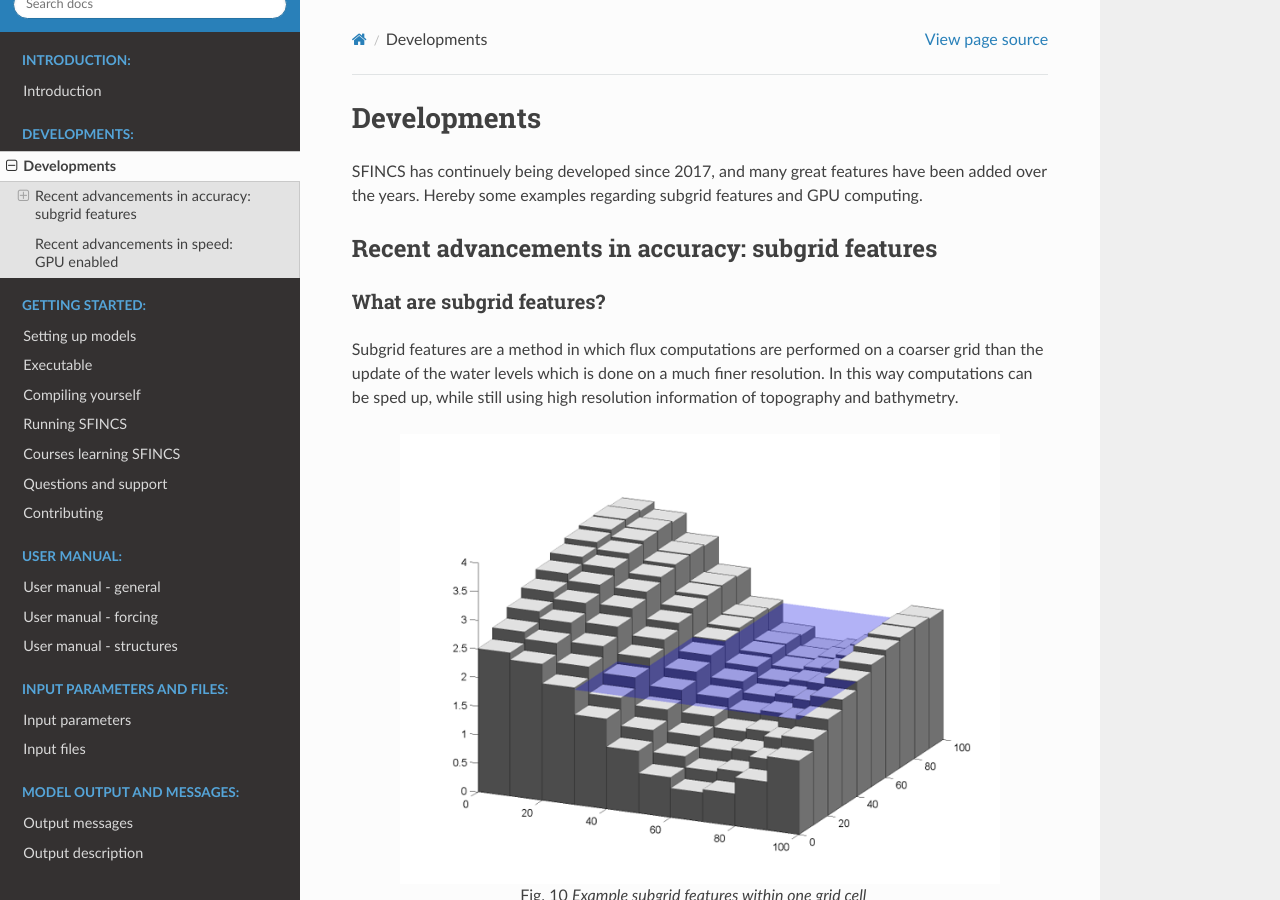
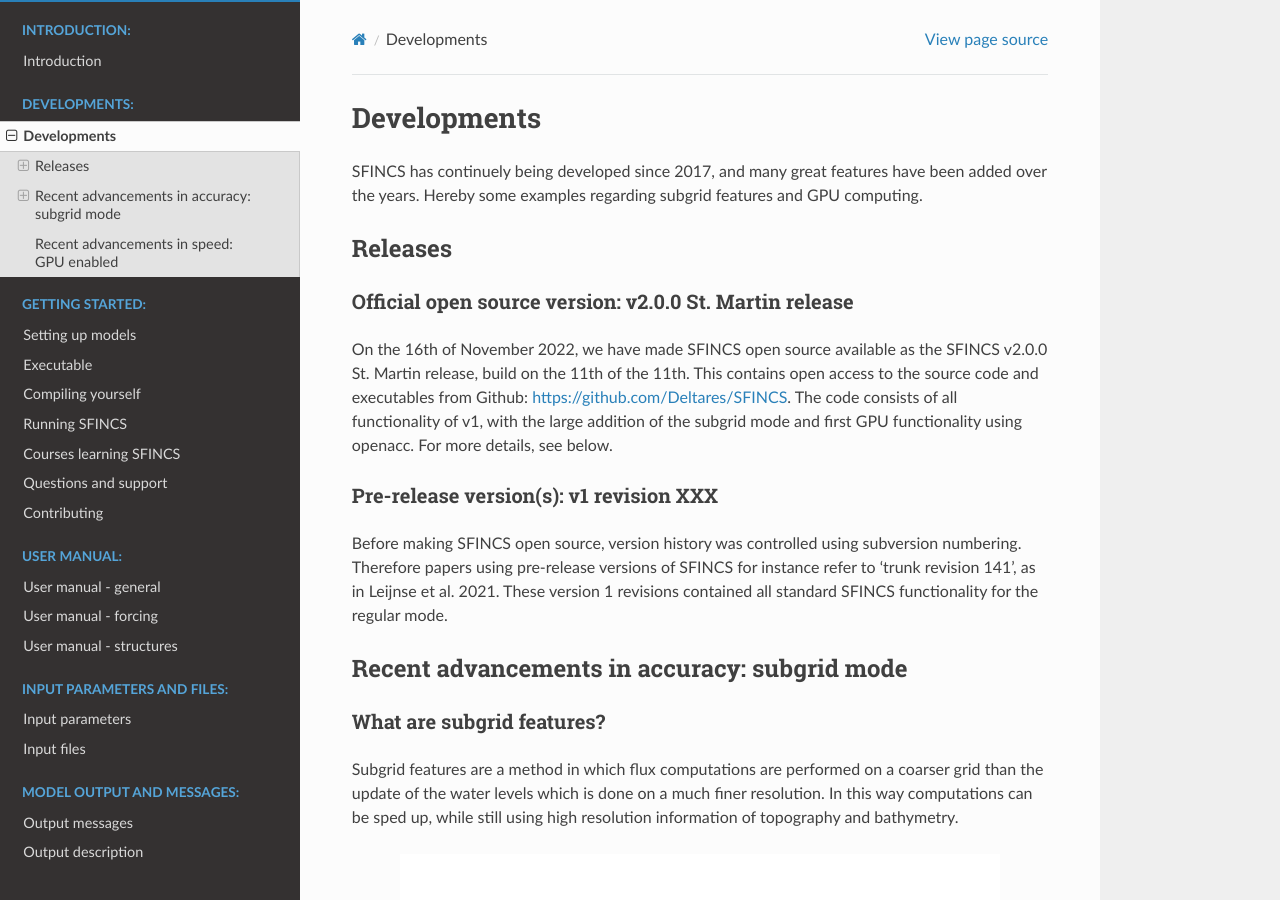
Before and after one commit to Deltares/SFINCS, a Sphinx documentation site: the page built from docs/developments.rst, in a window 1280 px wide and 900 px high. Built offline with Sphinx 7.4.7 and the Read the Docs theme 2.0.0, drawn with Linux system fonts in a browser that asks for light colours.

Commit message:
-Docs addition of description v1, v2 releases

```diff
--- a/docs/developments.rst
+++ b/docs/developments.rst
@@ -4,7 +4,25 @@
 SFINCS has continuely being developed since 2017, and many great features have been added over the years.
 Hereby some examples regarding subgrid features and GPU computing.
 
-Recent advancements in accuracy: subgrid features
+Releases
+-----
+
+Official open source version: v2.0.0 St. Martin release
+^^^^^
+
+On the 16th of November 2022, we have made SFINCS open source available as the SFINCS v2.0.0 St. Martin release, build on the 11th of the 11th.
+This contains open access to the source code and executables from Github: https://github.com/Deltares/SFINCS.
+The code consists of all functionality of v1, with the large addition of the subgrid mode and first GPU functionality using openacc.
+For more details, see below.
+
+Pre-release version(s): v1 revision XXX
+^^^^^
+
+Before making SFINCS open source, version history was controlled using subversion numbering.
+Therefore papers using pre-release versions of SFINCS for instance refer to 'trunk revision 141', as in Leijnse et al. 2021.
+These version 1 revisions contained all standard SFINCS functionality for the regular mode.
+
+Recent advancements in accuracy: subgrid mode
 -----
 
 What are subgrid features?
--- a/docs/input.rst
+++ b/docs/input.rst
@@ -484,7 +484,7 @@
 For more flexibility, this can also be prescribed spatially varying which can be relevant for coastal, riverine and tsunami cases.
 This 'inifile' is now only supported using a **binary** file.
 
-**NOTE - In pre-release versions of SFINCS this was an ascii type file)**
+**NOTE - In pre-release versions of SFINCS this was an ascii type file**
 
 Alternatively, you can specify initial conditions using a restart file, see below:
 
--- a/docs/input_forcing.rst
+++ b/docs/input_forcing.rst
@@ -10,7 +10,7 @@
 Below an example is given of this file, which uses a keyword/value layout.
 For more information regarding specific parameters see the pages 'Input parameters' or 'Output parameters'.
 
-**NOTE - In the manual below, blocks named Matlab example using OET are included, referring to easy setup scripts included in the SFINCS’ Open Earth Tools Matlab set of scripts: https://svn.oss.deltares.nl/repos/openearthtools/trunk/matlab/applications/sfincs**
+**NOTE - In the manual below, blocks named 'Matlab example using OET' are included, referring to easy setup scripts included in the SFINCS’ Open Earth Tools Matlab set of scripts: https://svn.oss.deltares.nl/repos/openearthtools/trunk/matlab/applications/sfincs**
 
 .. figure:: ./figures/SFINCS_documentation_forcing.png
    :width: 800px
--- a/docs/input_structures.rst
+++ b/docs/input_structures.rst
@@ -10,7 +10,7 @@
 Below an example is given of this file, which uses a keyword/value layout.
 For more information regarding specific parameters see the pages 'Input parameters' or 'Output parameters'.
 
-**NOTE - In the manual below, blocks named Matlab example using OET are included, referring to easy setup scripts included in the SFINCS’ Open Earth Tools Matlab set of scripts: https://svn.oss.deltares.nl/repos/openearthtools/trunk/matlab/applications/sfincs**
+**NOTE - In the manual below, blocks named 'Matlab example using OET' are included, referring to easy setup scripts included in the SFINCS’ Open Earth Tools Matlab set of scripts: https://svn.oss.deltares.nl/repos/openearthtools/trunk/matlab/applications/sfincs**
 
 .. figure:: ./figures/SFINCS_documentation_structures.png
    :width: 800px
```
Also changed, not shown: other parts of docs/input.rst (+2 -2 lines).
